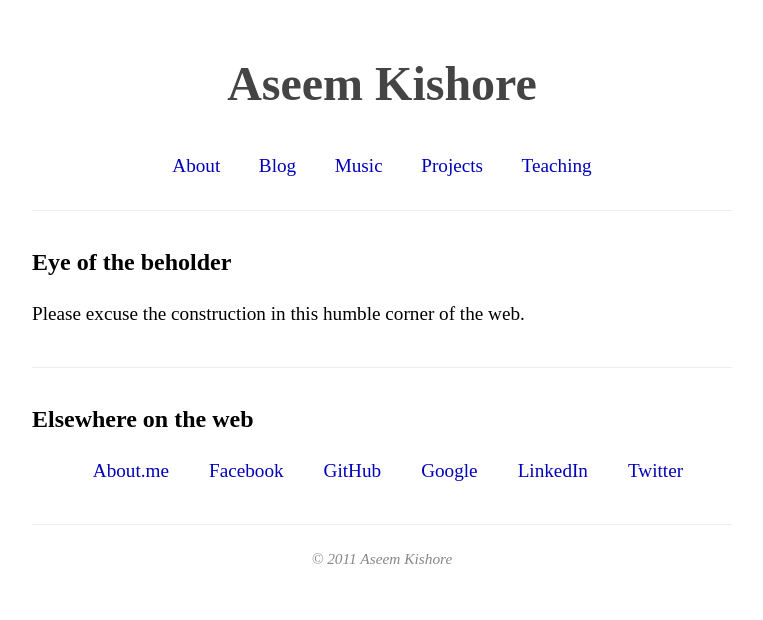
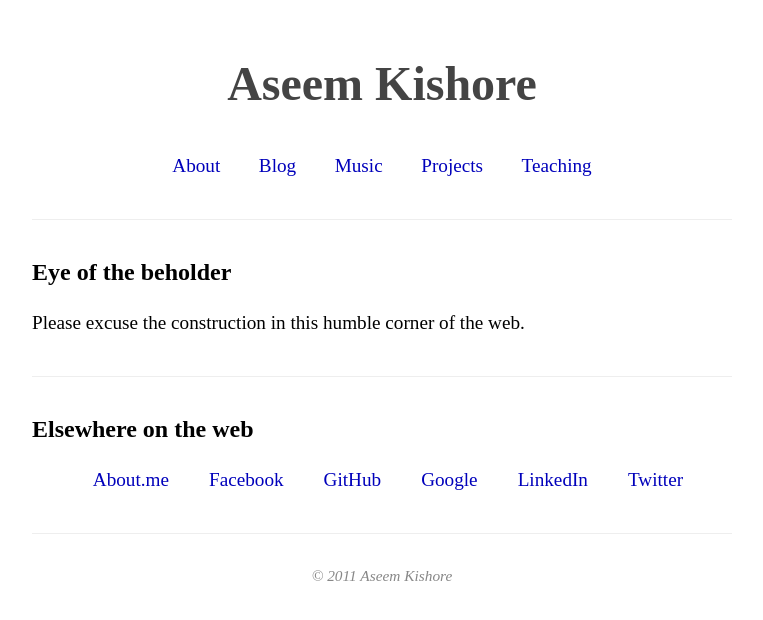
Before and after one commit to aseemk/aseemk.com, a PHP site: page /about.php in a window 1280 px wide. Shown: the top 620 px of the page, without its empty margins (10-773 px from the left). Run offline with PHP 8.4, Linux system fonts and the light colour scheme; data that the repository does not hold is empty.

Commit message:
Increase header and footer margin now.

```diff
--- a/styles/common.less.css
+++ b/styles/common.less.css
@@ -89,7 +89,7 @@ h1 a:hover, h1 a:active {
 }
 
 nav {
-    margin: 0.5em auto;
+    margin: 0.5em auto 1em;
 }
 
 nav a {
@@ -247,7 +247,7 @@ div.comments {
 
 footer {
     text-align: center;
-    padding-top: 0.5em;
+    padding-top: 1em;
     font-size: 80%;
 }
 
```
